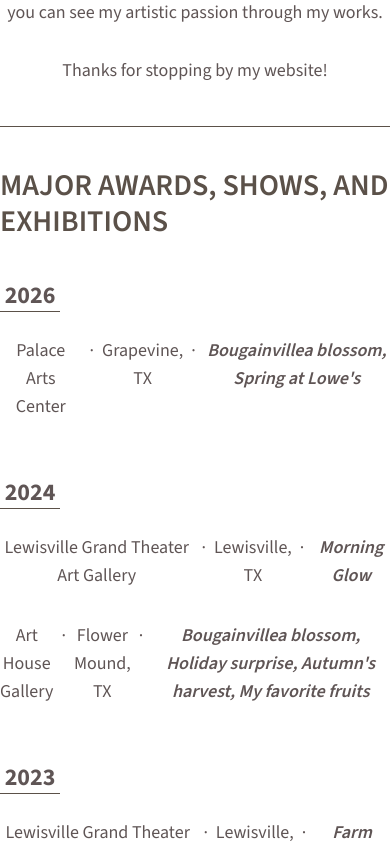
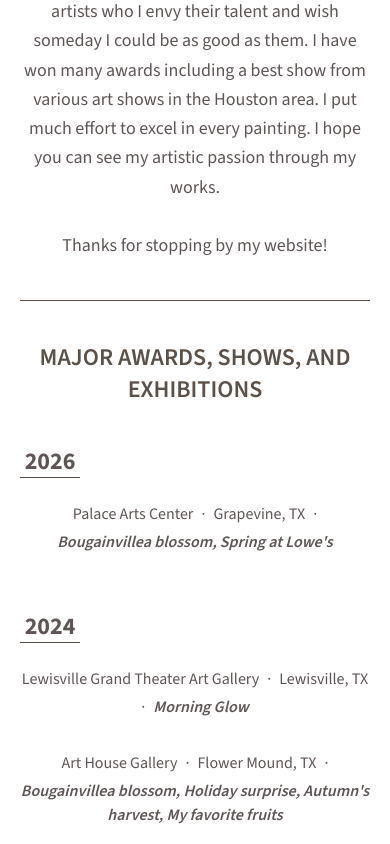
Before and after one commit to achance2/JungChanceFineArtWebsite, a Next.js app: page /about in a window 390 px wide. Shown: the part 2020-2864 px from the top of the page. Built offline with nearby package versions, Linux system fonts and the light colour scheme.

Commit message:
mobile interface margins

```diff
--- a/app/about/page.tsx
+++ b/app/about/page.tsx
@@ -11,7 +11,7 @@ export default function AboutPage() {
 
       <section>
         <div className="mx-auto max-w-[1300px]">
-          <div className="text-center md:text-left">
+          <div className="text-center md:text-left px-5 md:px-0">
             <h1 className="pt-20 pb-10 text-3xl font-semibold text-[#5B5149]">
               ABOUT THE ARTIST <br />
             </h1>
@@ -48,7 +48,7 @@ export default function AboutPage() {
               Thanks for stopping by my website!
             </p>
 
-            <h2 className="text-left py-10 text-3xl font-semibold border-t text-[#5B5149]">
+            <h2 className="text-center md:text-left py-10 text-2xl md:text-3xl font-semibold border-t pt-10 text-[#5B5149]">
               MAJOR AWARDS, SHOWS, AND EXHIBITIONS
             </h2>
 
--- a/app/contact/page.tsx
+++ b/app/contact/page.tsx
@@ -7,7 +7,7 @@ export default function ContactPage() {
       <Navbar />
 
       <section>
-        <div className="mx-auto max-w-[1300px]">
+        <div className="mx-auto max-w-[1300px] md:px-0 px-5">
           <h1 className="text-center md:text-left mt-20 mb-10 text-3xl font-semibold text-[#5B5149]">
             CONTACT
           </h1>
--- a/components/awards.tsx
+++ b/components/awards.tsx
@@ -11,7 +11,7 @@ export default function AwardCard({
   paintings,
 }: AwardProps) {
     return(
-        <article className = "flex gap-x-2 text-lg text-[#5f5555]">
+        <article className = "flex flex-wrap justify-center gap-x-2 gap-y-1 text-s text-[#5f5555] md:flex-nowrap md:justify-start md:text-left md:text-lg">
             {award && (
                 <>
                 <span>{award}</span>
@@ -26,7 +26,8 @@ export default function AwardCard({
             {paintings.length > 0 && (
                 <>
                 <span>·</span>
-                <span className="italic font-semibold">{paintings.join(", ")}</span>
+                <span className="italic font-semibold">
+                    {paintings.join(", ")}</span>
                 </>
             )}
             </article>
```
